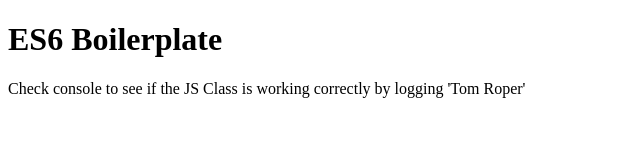
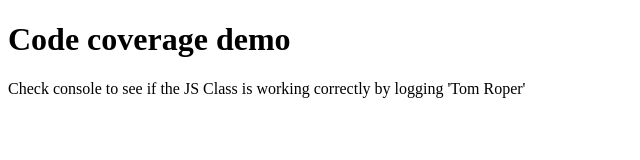
Before and after one commit to anandprajapati1/coverageDemo, a website: page index.html in a window 1280 px wide. Shown: the whole page, without its empty margins (0-640 px from the left). Drawn offline with Linux system fonts and the light colour scheme; files whose address does not match are found by name.

Commit message:
Travis setup

```diff
--- a/index.html
+++ b/index.html
@@ -10,7 +10,7 @@
     <meta name="mobile-web-app-capable" content="yes">
   </head>
   <body>
-    <h1>ES6 Boilerplate</h1>
+    <h1>Code coverage demo</h1>
     <p>Check console to see if the JS Class is working correctly by logging 'Tom Roper'</p>
     <script src="./dist/index.js"> </script>
   </body>
```
Also changed, not shown: package.json (+4 -8 lines), test/index.test.js (+0 -2 lines), .travis.yml.
